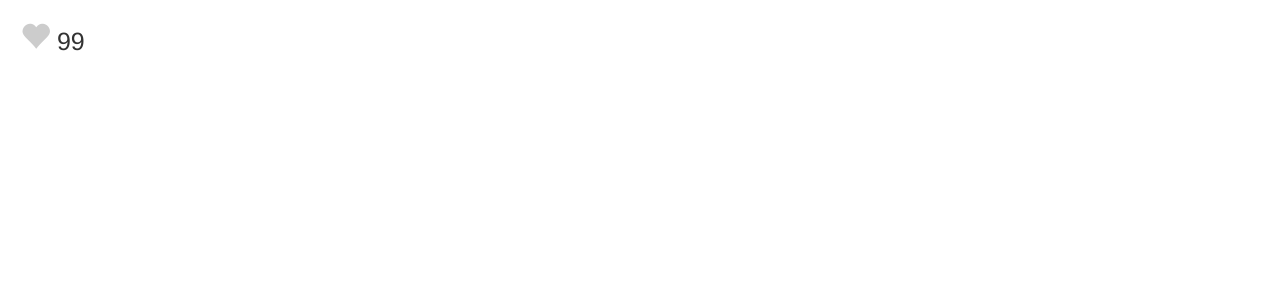
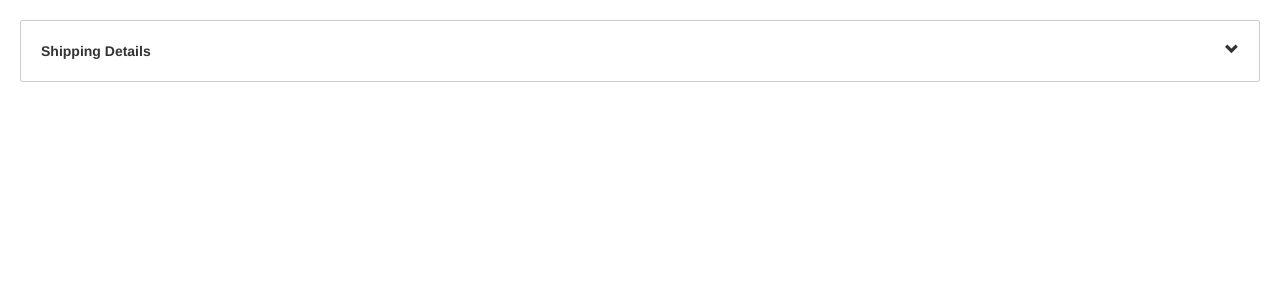
Before and after one commit to adeelahmad85/AngularMoshExamples, an Angular app: page / in a window 1280 px wide. Shown: the top 300 px of the page. Built offline with nearby package versions, Linux system fonts and the light colour scheme.

Commit message:
Section 6 Excercise

```diff
--- a/src/app/app.component.html
+++ b/src/app/app.component.html
@@ -1,4 +1,3 @@
-<like
-  [likesCount] = "tweet.likesCount"
-  [isActive] = "tweet.isLiked">
-</like>
+<zippy title="Shipping Details">
+  Shipping Details Content...
+</zippy>
--- a/src/app/app.module.ts
+++ b/src/app/app.module.ts
@@ -8,6 +8,7 @@
 import { FavoriteComponent } from './favorite/favorite.component';
 import { TitleCasePipe } from './title-case.pipe';
 import { LikeComponent } from './like/like.component';
+import { ZippyComponent } from './zippy/zippy.component';
 
 @NgModule({
   declarations: [
@@ -15,7 +16,8 @@
     AuthorsComponent,
     FavoriteComponent,
     TitleCasePipe,
-    LikeComponent
+    LikeComponent,
+    ZippyComponent
   ],
   imports: [
     BrowserModule,
--- /dev/null
+++ b/src/app/zippy/zippy.component.css
@@ -0,0 +1,22 @@
+.zippy{
+    border: 1px solid #ccc;
+    border-radius: 2px;
+}
+
+.zippy-heading {
+    font-weight: bold;
+    padding: 20px;
+    cursor: pointer;
+}
+
+.zippy-body {
+    padding: 20px;
+}
+
+.expanded {
+    background: #f0f0f0;
+}
+
+.glyphicon {
+    float: right;
+}
--- /dev/null
+++ b/src/app/zippy/zippy.component.html
@@ -0,0 +1,20 @@
+<div class="zippy">
+  <div class="zippy-heading"
+        [class.expanded]= "isExpanded"
+        (click)="toggle()"
+  >
+    {{ title }}
+    <span class="glyphicon" [ngClass]="{
+      'glyphicon-chevron-up': isExpanded,
+      'glyphicon-chevron-down': !isExpanded
+    }
+    ">
+
+    </span>
+  </div>
+  <div class="zippy-body" *ngIf="isExpanded">
+    <ng-content>
+
+    </ng-content>
+  </div>
+</div>
--- /dev/null
+++ b/src/app/zippy/zippy.component.ts
@@ -0,0 +1,15 @@
+import { Component, OnInit, Input } from '@angular/core';
+
+@Component({
+  selector: 'zippy',
+  templateUrl: './zippy.component.html',
+  styleUrls: ['./zippy.component.css']
+})
+export class ZippyComponent {
+  @Input("title") title: string;
+  isExpanded : boolean = false;
+
+  toggle(){
+    this.isExpanded = !this.isExpanded;
+  }
+}
--- a/src/styles.css
+++ b/src/styles.css
@@ -4,6 +4,6 @@
 body{
     padding: 20px;
 }
-.glyphicon {
+/* .glyphicon {
     font-size: 30px;
-}
+} */
```
Also changed, not shown: 1 other file (tests, documents, lock files or other folders).
